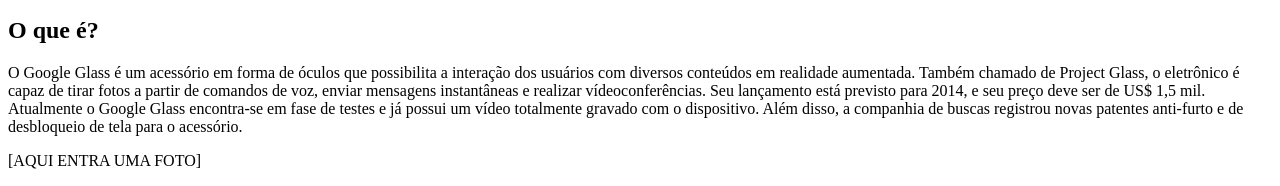
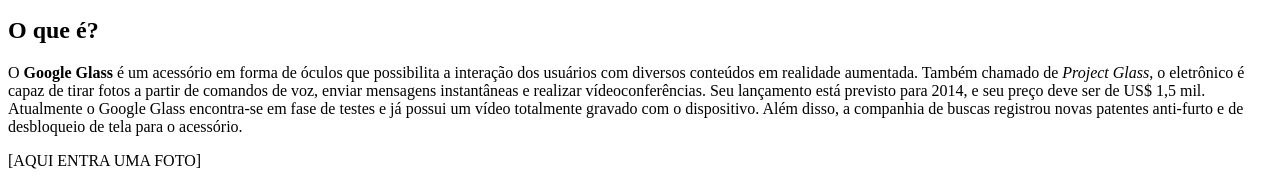
Before and after one commit to cmarih/curso-em-video-HTML5, a plain HTML site: page projeto-glass-html5/index.html in a window 1280 px wide. Shown: the part 444-630 px from the top of the page. Drawn offline with Linux system fonts and the light colour scheme.

Commit message:
Ajustando documentação de ajuda

```diff
--- a/projeto-glass-html5/index.html
+++ b/projeto-glass-html5/index.html
@@ -31,7 +31,7 @@
         </hgroup>
 
         <h2>O que é?</h2>
-        <p>O Google Glass é um acessório em forma de óculos que possibilita a interação dos usuários com diversos conteúdos em realidade aumentada. Também chamado de Project Glass, o eletrônico é capaz de tirar fotos a partir de comandos de voz, enviar mensagens instantâneas e realizar vídeoconferências. Seu lançamento está previsto para 2014, e seu preço deve ser de US$ 1,5 mil. Atualmente o Google Glass encontra-se em fase de testes e já possui um vídeo totalmente gravado com o dispositivo. Além disso, a companhia de buscas registrou novas patentes anti-furto e de desbloqueio de tela para o acessório.</p>
+        <p>O <b>Google Glass</b> é um acessório em forma de óculos que possibilita a interação dos usuários com diversos conteúdos em realidade aumentada. Também chamado de <i>Project Glass</i>, o eletrônico é capaz de tirar fotos a partir de comandos de voz, enviar mensagens instantâneas e realizar vídeoconferências. Seu lançamento está previsto para 2014, e seu preço deve ser de US$ 1,5 mil. Atualmente o Google Glass encontra-se em fase de testes e já possui um vídeo totalmente gravado com o dispositivo. Além disso, a companhia de buscas registrou novas patentes anti-furto e de desbloqueio de tela para o acessório.</p>
 
         [AQUI ENTRA UMA FOTO]
 
```
Also changed, not shown: 1 other file.
